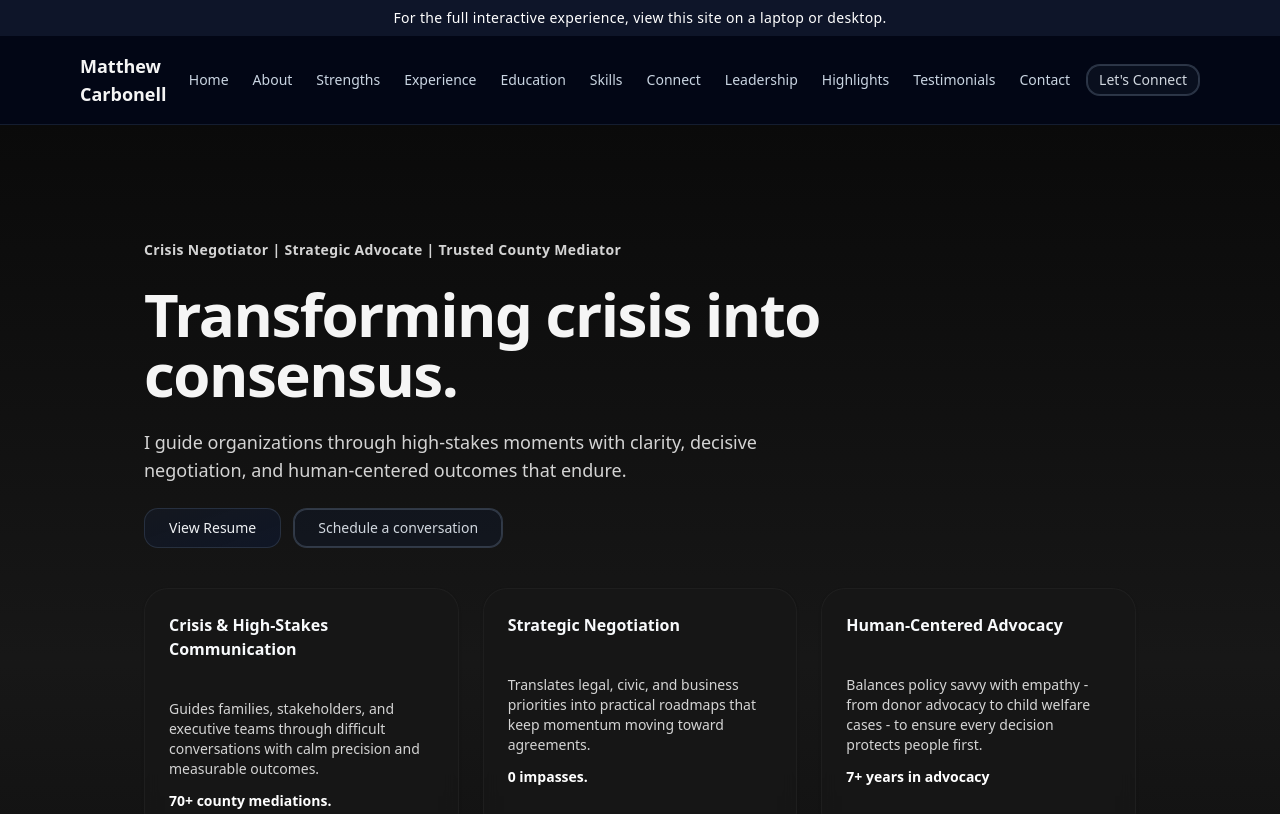
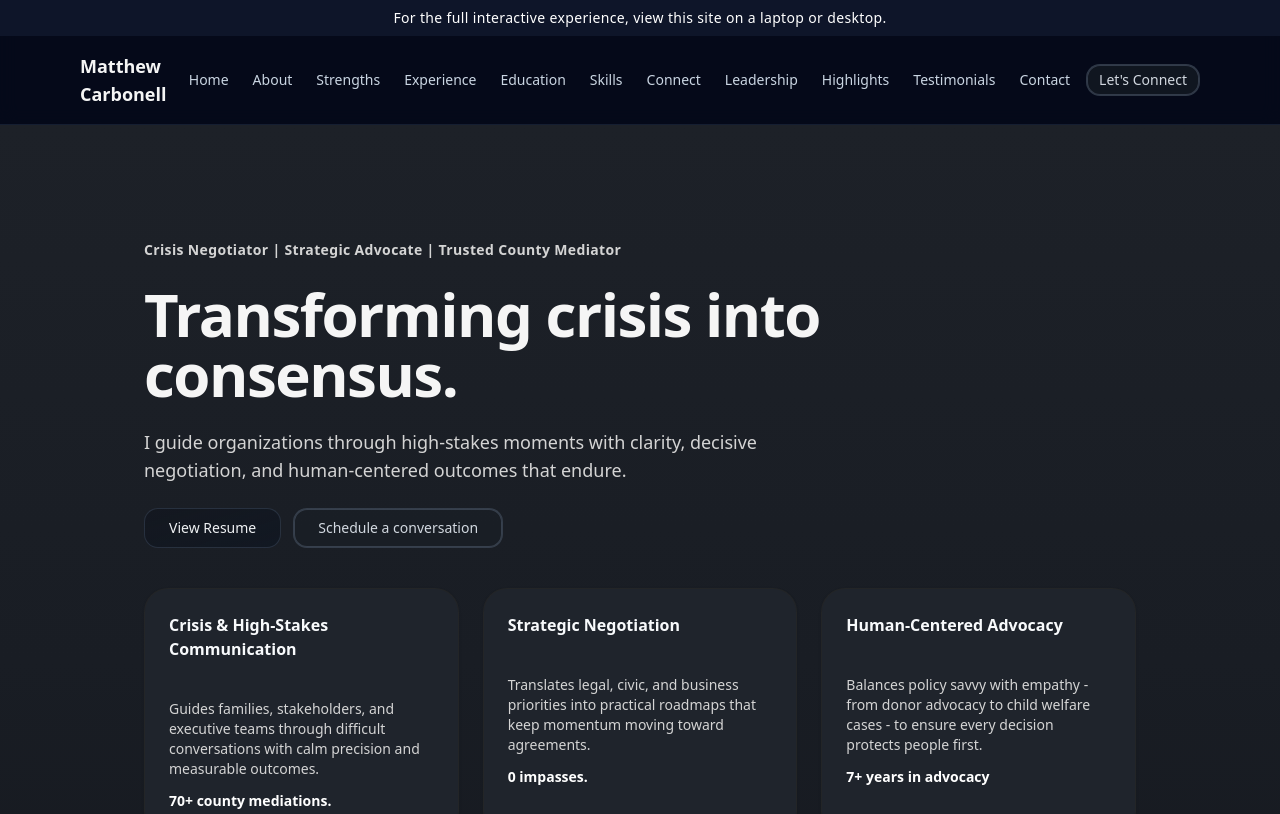
Before and after one commit to MatthewJamesCarbonell/my-website, a Next.js app: page / in a window 1280 px wide. Shown: the top 814 px of the page. Built offline with nearby package versions, Linux system fonts and the light colour scheme.

Commit message:
Tune hero grayscale and twilight palette

```diff
--- a/app/globals.css
+++ b/app/globals.css
@@ -134,16 +134,16 @@
   position: relative;
   border-radius: 0.875rem;
   border: 1px solid rgba(148, 163, 184, 0.4) !important;
-  background: linear-gradient(155deg, rgba(17, 24, 39, 0.95), rgba(15, 23, 42, 0.78)) !important;
+  background: linear-gradient(160deg, rgba(28, 34, 44, 0.96), rgba(19, 25, 34, 0.82)) !important;
   color: rgba(248, 250, 252, 0.96) !important;
   transition: transform 0.24s ease, box-shadow 0.24s ease, background 0.3s ease;
-  box-shadow: 0 18px 38px -26px rgba(15, 23, 42, 0.85);
+  box-shadow: 0 18px 38px -26px rgba(15, 23, 42, 0.7);
 }
 
 .dark .btn-resume {
   border-color: rgba(71, 85, 105, 0.42) !important;
-  background: linear-gradient(160deg, rgba(20, 24, 32, 0.95), rgba(15, 23, 42, 0.82)) !important;
-  box-shadow: 0 18px 42px -24px rgba(15, 23, 42, 0.9);
+  background: linear-gradient(162deg, rgba(20, 24, 32, 0.96), rgba(16, 23, 34, 0.82)) !important;
+  box-shadow: 0 18px 42px -24px rgba(9, 14, 25, 0.85);
 }
 
 .btn-resume:hover,
@@ -159,14 +159,14 @@
   overflow: hidden;
   border-radius: 0.875rem;
   transition: transform 0.25s ease, box-shadow 0.25s ease, background 0.3s ease;
-  background: rgba(17, 24, 39, 0.24) !important;
+  background: rgba(29, 33, 41, 0.2) !important;
   border-color: rgba(148, 163, 184, 0.42) !important;
   color: rgba(226, 232, 240, 0.92) !important;
   box-shadow: inset 0 0 0 1px rgba(148, 163, 184, 0.35);
 }
 
 .dark .btn-conversation {
-  background: rgba(17, 24, 39, 0.55) !important;
+  background: rgba(26, 31, 39, 0.58) !important;
   border-color: rgba(100, 116, 139, 0.37) !important;
   box-shadow: inset 0 0 0 1px rgba(100, 116, 139, 0.4);
 }
--- a/app/page.tsx
+++ b/app/page.tsx
@@ -399,7 +399,7 @@ export default function LandingPage() {
   };
 
   return (
-    <div className="min-h-screen bg-gradient-to-b from-slate-100 via-white to-slate-50 text-slate-900 dark:from-neutral-950 dark:via-neutral-900 dark:to-neutral-950 dark:text-neutral-100">
+    <div className="min-h-screen bg-gradient-to-b from-slate-100 via-white to-slate-50 text-slate-900 dark:from-[#1b1f26] dark:via-[#161a21] dark:to-[#11141a] dark:text-neutral-100">
       <header className="sticky top-0 z-40 border-b border-slate-200/60 bg-white/90 backdrop-blur dark:border-slate-800/70 dark:bg-slate-950/85">
         <div className="bg-slate-900/95 text-xs font-medium tracking-wide text-white sm:text-sm">
           <p className="mx-auto max-w-6xl px-4 py-2 text-center">
@@ -428,7 +428,7 @@ export default function LandingPage() {
       <main>
         <section
           id="hero"
-          className="relative overflow-hidden bg-gradient-to-b from-white/70 via-white/40 to-white/10 dark:from-neutral-950 dark:via-neutral-900 dark:to-neutral-950"
+          className="relative overflow-hidden bg-gradient-to-b from-white/70 via-white/40 to-white/10 dark:from-[#1d2128] dark:via-[#191d24] dark:to-[#14171d]"
         >
           <div className="mx-auto max-w-5xl px-4 py-20 md:py-28">
             <div className="space-y-10">
@@ -449,7 +449,7 @@ export default function LandingPage() {
                 {differentiators.map((item) => (
                   <Card
                     key={item.title}
-                    className={`${interactiveCardClass} border-white/70 bg-white/95 backdrop-blur dark:border-neutral-800/60 dark:bg-neutral-900/70`}
+                    className={`${interactiveCardClass} border-white/70 bg-white/95 backdrop-blur dark:border-neutral-800/70 dark:bg-[#1f242c]`}
                   >
                     <CardHeader className="pb-2">
                       <CardTitle className="text-base">{item.title}</CardTitle>
@@ -462,7 +462,7 @@ export default function LandingPage() {
                 ))}
               </div>
 
-              <Card className="card-pulse core-strengths-card rounded-3xl border-transparent bg-gradient-to-br from-neutral-900 via-neutral-950 to-black text-white shadow-2xl">
+              <Card className="card-pulse core-strengths-card rounded-3xl border-transparent bg-gradient-to-br from-[#0f172a] via-[#111c35] to-[#091020] text-white shadow-2xl">
                 <CardHeader>
                   <CardTitle className="text-2xl">Core Strengths</CardTitle>
                   <CardDescription className="text-neutral-300">
```
